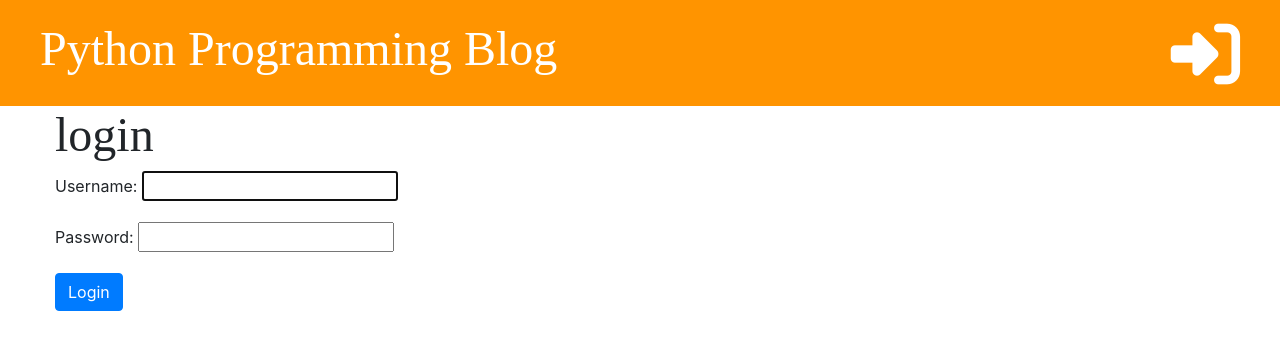
After one commit to jlenn/blogging_app, a Django app: page /accounts/login/ in a window 1280 px wide. The commit adds this page. Shown: the top 350 px of the page. Run offline with Django 3.2, Linux system fonts and the light colour scheme; some libraries are stand-ins or nearby versions; some web fonts are replaced.

Commit message:
Add login functionality.

```diff
--- a/blog/templates/blog/base.html
+++ b/blog/templates/blog/base.html
@@ -3,7 +3,7 @@
 <html lang="en">
 <head>
     <meta charset="UTF-8">
-    <title>My Blog</title>
+    <title>{% block title %}{% endblock %}</title>
     <link href="https://fonts.googleapis.com/css?family=Inconsolata:italic|Droid+Sans" rel="stylesheet" type="text/css">
     <link href="https://stackpath.bootstrapcdn.com/bootstrap/4.3.1/css/bootstrap.min.css" rel="stylesheet" integrity="sha384-ggOyR0iXCbMQv3Xipma34MD+dH/1fQ784/j6cY/iJTQUOhcWr7x9JvoRxT2MZw1T" crossorigin="anonymous">
     <link href="{% static 'css/blog.css' %}" rel="stylesheet">
@@ -15,7 +15,10 @@
     {% if user.is_authenticated %}
         <a href="{% url 'post_draft_list' %}" class="top-menu"><i class="fab fa-firstdraft fa-2x"></i></a>
         <a href="{% url 'post_new' %}" class="top-menu"><i class="fas fa-plus fa-2x"></i></a>
+    {% else %}
+        <a href="{% url 'login' %}" class="top-menu"><i class="fas fa-sign-in-alt fa-2x"></i></a>
     {% endif %}
+
     <h1><a href="{% url 'post_list' %}">Python Programming Blog</a></h1>
 </div>
 
--- a/blog/templates/blog/post_detail.html
+++ b/blog/templates/blog/post_detail.html
@@ -1,4 +1,6 @@
 {% extends 'blog/base.html' %}
+
+{% block title %}{{ post.title }}{% endblock %}
 
 {% block content %}
     <div class="post">
--- a/blog/templates/blog/post_draft_list.html
+++ b/blog/templates/blog/post_draft_list.html
@@ -1,4 +1,6 @@
 {% extends 'blog/base.html' %}
+
+{% block title %}My drafts{% endblock %}
 
 {% block content %}
 
--- a/blog/templates/blog/post_edit.html
+++ b/blog/templates/blog/post_edit.html
@@ -1,4 +1,6 @@
 {% extends 'blog/base.html' %}
+
+{% block title %}{{ post.title }}{% endblock %}
 
 {% block content %}
     <h1>New Post</h1>
--- a/blog/templates/blog/post_list.html
+++ b/blog/templates/blog/post_list.html
@@ -1,4 +1,6 @@
 {% extends 'blog/base.html' %}
+
+{% block title %}My blog{% endblock %}
 
 {% block content %}
     {% for post in posts %}
--- /dev/null
+++ b/blog/templates/registration/login.html
@@ -0,0 +1,12 @@
+{% extends 'blog/base.html' %}
+
+{% block title %}Login{% endblock %}
+
+{% block content %}
+    <h2>login</h2>
+    <form method="post">
+        {% csrf_token %}
+        {{ form.as_p }}
+        <button typ="submit" class="btn btn-primary">Login</button>
+    </form>
+{% endblock %}
--- a/blogging_app/settings.py
+++ b/blogging_app/settings.py
@@ -27,6 +27,7 @@ DEBUG = True
 
 ALLOWED_HOSTS = []
 
+LOGIN_REDIRECT_URL = 'post_list'
 
 # Application definition
 
--- a/blogging_app/urls.py
+++ b/blogging_app/urls.py
@@ -19,4 +19,5 @@ from django.urls import path, include
 urlpatterns = [
     path('admin/', admin.site.urls),
     path('', include('blog.urls')),
+    path('accounts/', include('django.contrib.auth.urls')),
 ]
```
Also changed, not shown: blog/views.py (+6 -1 lines), db.sqlite3.
